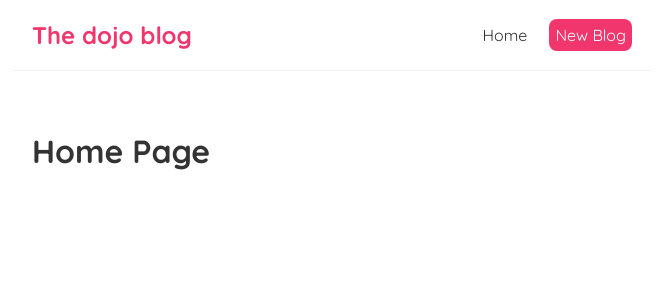
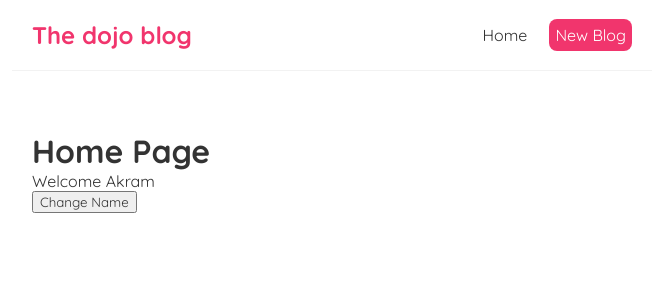
Before and after one commit to akramghaleb/react-The-dojo-blog, a React (Create React App) app in the folder dojo-blog/: page / in a window 1280 px wide. Shown: the top 300 px of the page, without its empty margins (308-971 px from the left). Built offline with nearby package versions, Linux system fonts and the light colour scheme.

Commit message:
useState

```diff
--- a/dojo-blog/src/Home.js
+++ b/dojo-blog/src/Home.js
@@ -1,7 +1,17 @@
+import {useState} from 'react';
+
 const HomePage = () => {
+    const [name , setName] = useState('Akram');
+
+    const handleClick = () =>{
+        setName('Mohammed')
+    }
+
     return (
         <div className="home">
             <h1>Home Page</h1>
+            <p>{`Welcome ${ name }`}</p>
+            <button onClick = {handleClick}>Change Name</button>
         </div>
      );
 }
```
